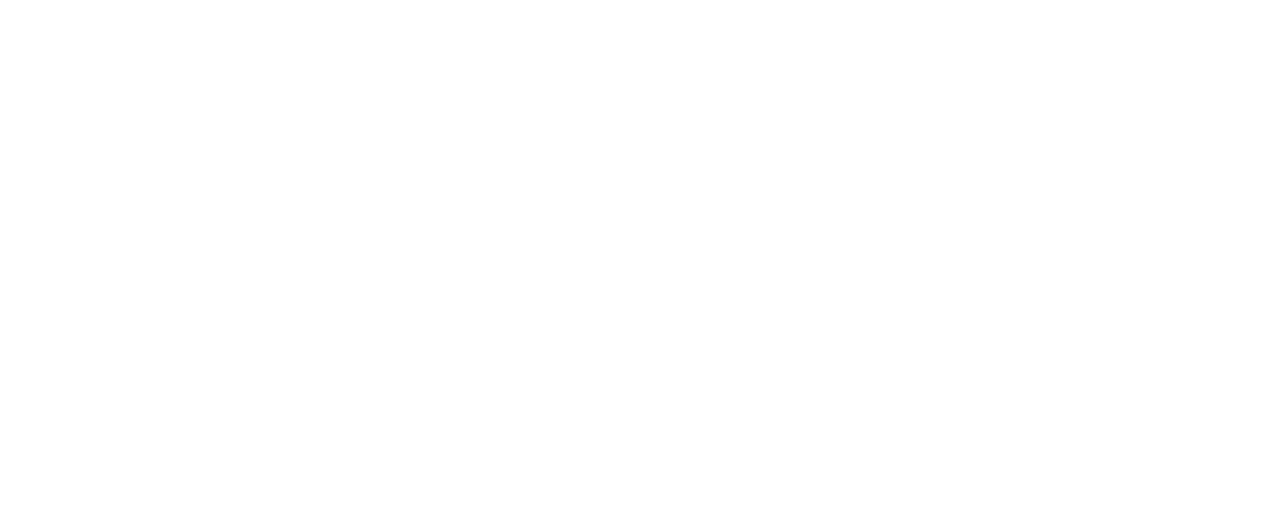
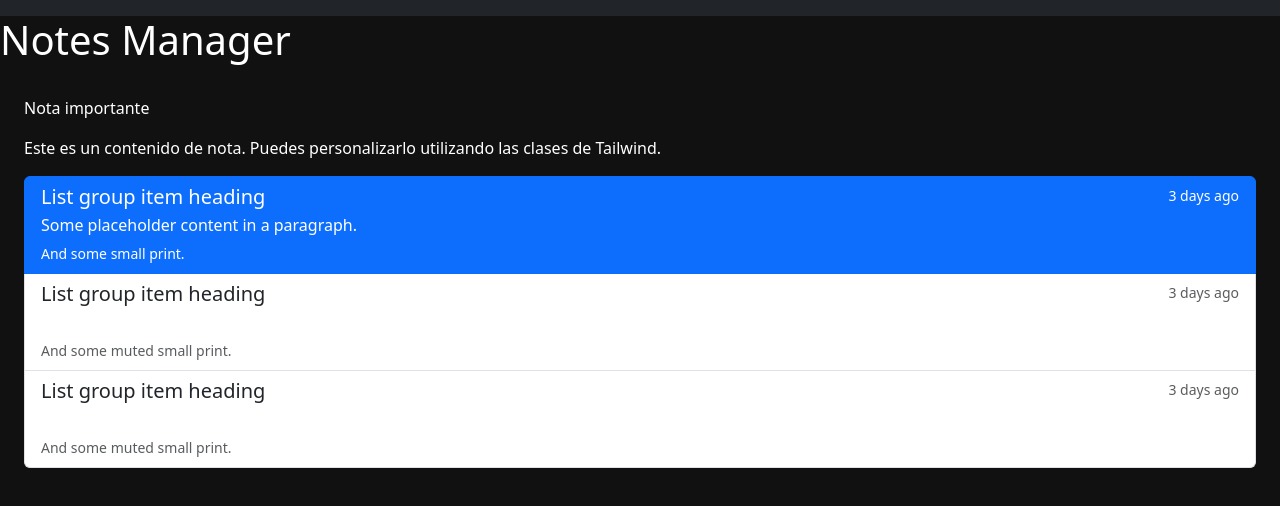
Before and after one commit to ClexyT/Notes-App, a React (Vite) app: page / in a window 1280 px wide. Shown: the top 506 px of the page. Built offline with nearby package versions, Linux system fonts and the light colour scheme.

Commit message:
ChangesNoteVisualizer

```diff
--- a/package.json
+++ b/package.json
@@ -10,13 +10,15 @@
     "preview": "vite preview"
   },
   "dependencies": {
+    "bootstrap": "^5.3.0-alpha3",
     "react": "^18.2.0",
-    "react-dom": "^18.2.0"
+    "react-dom": "^18.2.0",
+    "tailwindcss": "^3.3.2"
   },
   "devDependencies": {
     "@types/react": "^18.0.28",
     "@types/react-dom": "^18.0.11",
-    "@vitejs/plugin-react-swc": "^3.0.0",
+    "@vitejs/plugin-react-swc": "^3.3.0",
     "eslint": "^8.38.0",
     "eslint-plugin-react": "^7.32.2",
     "eslint-plugin-react-hooks": "^4.6.0",
--- a/src/components/App.jsx
+++ b/src/components/App.jsx
@@ -1,9 +1,16 @@
-function App() {
+import NotesManager from "./NotesManager"
+import NoteVisualizer from "./NoteVisualizer"
+import 'bootstrap/dist/css/bootstrap.min.css'
+
+
+function App () {
   return (
-    <div>
-
+    <div className="App">
+      <NotesManager />
+      <NoteVisualizer />
     </div>
   )
-}
+  }
+
 
 export default App
--- /dev/null
+++ b/src/components/NoteVisualizer.jsx
@@ -0,0 +1,39 @@
+const NoteVisualizer = () => {
+  return (
+    <div className="bg-yellow-200 border-l-4 border-yellow-500 text-yellow-700 p-4" role="alert">
+      <p className="font-bold">Nota importante</p>
+      <p>Este es un contenido de nota. Puedes personalizarlo utilizando las clases de Tailwind.</p>
+     <div>
+<div className="list-group">
+  <a href="#" className="list-group-item list-group-item-action active" aria-current="true">
+    <div className="d-flex w-100 justify-content-between">
+      <h5 className="mb-1">List group item heading</h5>
+      <small>3 days ago</small>
+    </div>
+    <p className="mb-1">Some placeholder content in a paragraph.</p>
+    <small>And some small print.</small>
+  </a>
+  <a href="#" className="list-group-item list-group-item-action">
+    <div className="d-flex w-100 justify-content-between">
+      <h5 className="mb-1">List group item heading</h5>
+      <small className="text-body-secondary">3 days ago</small>
+    </div>
+    <p className="mb-1">Some placeholder content in a paragraph.</p>
+    <small className="text-body-secondary">And some muted small print.</small>
+  </a>
+  <a href="#" className="list-group-item list-group-item-action">
+    <div className="d-flex w-100 justify-content-between">
+      <h5 className="mb-1">List group item heading</h5>
+      <small className="text-body-secondary">3 days ago</small>
+    </div>
+    <p className="mb-1">Some placeholder content in a paragraph.</p>
+    <small className="text-body-secondary">And some muted small print.</small>
+  </a>
+</div>
+
+</div>
+     </div>
+  )
+}
+
+export default NoteVisualizer
--- /dev/null
+++ b/src/components/NotesManager.jsx
@@ -0,0 +1,16 @@
+
+
+const NotesManager = () => {
+  return (
+    <div>
+    <nav className="navbar bg-dark" data-bs-theme="dark">
+        {/* Navbar content */}
+     </nav>
+        <h1>
+            Notes Manager
+        </h1>
+    </div>
+  )
+}
+
+export default NotesManager
--- a/src/styles/index.css
+++ b/src/styles/index.css
@@ -1,3 +1,17 @@
 body{
     font-family: system-ui, -apple-system, BlinkMacSystemFont, 'Segoe UI', Roboto, Oxygen, Ubuntu, Cantarell, 'Open Sans', 'Helvetica Neue', sans-serif;
+    background-color: #121112;
 }
+
+h1 {
+    color: #fff;
+}
+
+.font-bold {
+    color: #fff;
+}
+
+
+p {
+    color: #fff;
+}
```
Also changed, not shown: 1 other file (tests, documents, lock files or other folders).
